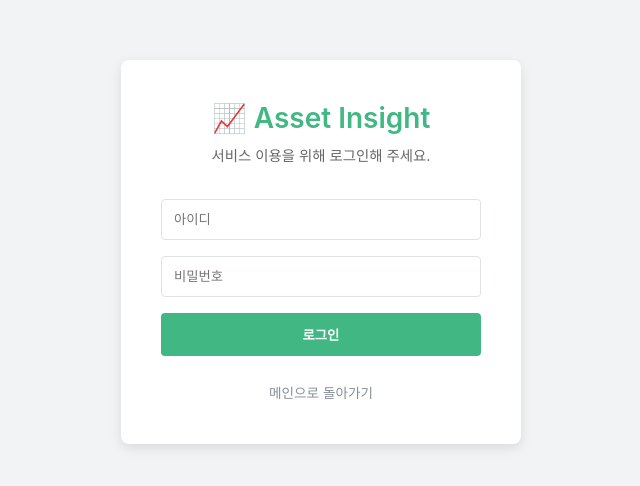
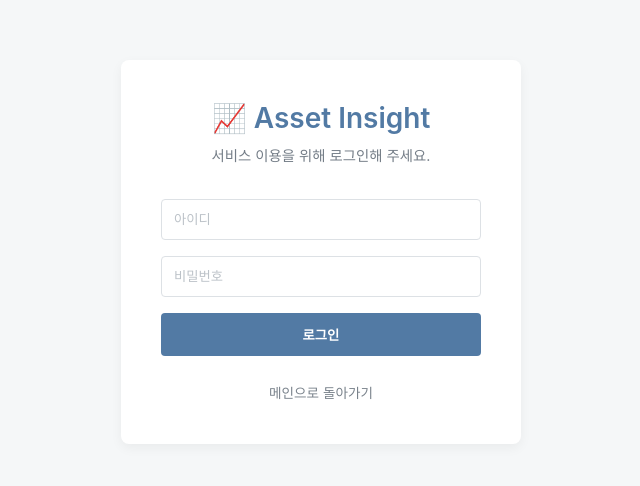
Before and after one commit to Do66i/asset-insight-nuxt, a Nuxt app: page /login in a window 1280 px wide. Shown: the part 148-634 px from the top of the page, without its empty margins (319-959 px from the left). Built offline with nearby package versions, Linux system fonts and the light colour scheme.

Commit message:
style: 전역 변수 컬러 개편 및 글로벌 네비게이션 바 스타일 최적화

```diff
--- a/assets/scss/_layout.scss
+++ b/assets/scss/_layout.scss
@@ -1,3 +1,5 @@
+@use 'variables';
+
 // 웹사이트 기본 초기화 및 여백 설정
 body {
   margin: 0;
@@ -17,3 +19,39 @@ body {
     flex: 1;
   }
 }
+
+/* === 글로벌 네비게이션 바 (GNB) 스타일 === */
+nav {
+  padding: 1rem;
+  background-color: variables.$Gray50;
+  border-bottom: 1px solid variables.$Gray200;
+
+  ul {
+    display: flex;
+    gap: 20px;
+    list-style: none;
+    margin: 0;
+    padding: 0;
+
+    .login-menu {
+      margin-left: auto;
+    }
+  }
+
+  a {
+    text-decoration: none;
+    color: variables.$Gray500;
+    font-weight: 500;
+    transition: all 0.2s ease;
+
+    &:hover {
+      color: variables.$Main400;
+    }
+
+    /* 현재 활성화된 페이지의 링크 */
+    &.router-link-active {
+      color: variables.$Main400;
+      font-weight: 700;
+    }
+  }
+}
--- /dev/null
+++ b/assets/scss/_login.scss
@@ -0,0 +1,87 @@
+// assets/scss/_login.scss
+@use 'variables';
+
+.login-page {
+  display: flex;
+  justify-content: center;
+  align-items: center;
+  min-height: 100vh;
+  background-color: variables.$Gray50; // 여름뮤트 연한 쿨그레이 배경
+
+  .login-box {
+    background: variables.$Gray00;
+    padding: 2.5rem;
+    border-radius: 8px;
+    box-shadow: 0 4px 12px rgba(0, 0, 0, 0.05); // 그림자도 부드럽게 조정
+    width: 100%;
+    max-width: 400px;
+    text-align: center;
+
+    h2 {
+      color: variables.$Main400; // 여름뮤트 시그니처 로즈 컬러
+      margin-bottom: 0.5rem;
+    }
+
+    p {
+      color: variables.$Gray600;
+      font-size: 0.9rem;
+      margin-bottom: 2rem;
+    }
+
+    .input-group {
+      margin-bottom: 1rem;
+
+      input {
+        width: 100%;
+        padding: 0.75rem;
+        border: 1px solid variables.$Gray200;
+        border-radius: 4px;
+        box-sizing: border-box;
+        color: variables.$Text-Normal;
+        background-color: variables.$Gray00;
+        transition: border-color 0.2s ease;
+
+        &::placeholder {
+          color: variables.$Medium-Gray;
+        }
+
+        &:focus {
+          border-color: variables.$Main300; // 포커스 시 부드러운 로즈 톤
+          outline: none;
+        }
+      }
+    }
+
+    button {
+      width: 100%;
+      padding: 0.75rem;
+      background-color: variables.$Main400; // 여름뮤트 버튼 메인 컬러
+      color: variables.$Gray00;
+      border: none;
+      border-radius: 4px;
+      font-weight: bold;
+      cursor: pointer;
+      transition: background-color 0.2s ease;
+
+      &:hover {
+        background-color: variables.$Main500; // 마우스 올리면 약간 더 깊은 플럼 로즈
+      }
+    }
+
+    .back-link {
+      margin-top: 1.5rem;
+
+      a {
+        color: variables.$Gray-Site;
+        font-size: 0.85rem;
+        text-decoration: none;
+        transition: color 0.2s ease;
+
+        &:hover {
+          color: variables.$Text-Normal;
+          text-decoration: underline;
+        }
+      }
+    }
+  }
+}
--- /dev/null
+++ b/assets/scss/_variables.scss
@@ -0,0 +1,134 @@
+// assets/scss/_variables.scss
+
+// ==========================================
+//  Color Variables
+// ==========================================
+
+// 차분하고 부드러운 모노톤 그레이
+$Text-Gray: #555B60;       // 본문용 블루이시 다크 그레이
+$Medium-Gray: #BCC2C8;     // 보더 및 플레이스홀더용 그레이
+$Light-Gray: #EAECEF;      // 백그라운드 및 연한 구분선용 그레이
+$Gray-Site: #79828B;       // 서브 텍스트 및 비활성화용 그레이
+
+// 여름뮤트 스틸 블루 & 네이비 라인업
+$Red: #C36A72;             // 경고/하락/포인트용 톤다운된 장미색 (기존 유지)
+$Main100: #E6EEF4;         // 맑고 연한 에쉬 스카이 블루 (배경/강조 블록용)
+$Main200: #C2D3E4;         // 은은한 회청색 뮤트 블루
+$Main300: #8EACCC;         // 채도를 살짝 낮춘 정갈한 스틸 블루
+$Main400: #527AA4;         // 여름뮤트 핵심 푸른색 (비선택 탭과 확실한 대비를 주는 GNB 활성화 컬러)
+$Main500: #355A82;         // 깊고 선명한 인디고 네이비 (버튼/셀렉트박스 등)
+$Main600: #1D3958;         // 도토 취향 저격: 가장 깊고 묵직한 다크 오션 네이비 (메인 타이틀용)
+$Main-Gradation: linear-gradient(180deg, #8EACCC 0%, #355A82 100%);
+
+// 푸른 끼와 조화를 이루는 완전 쿨 에쉬 그레이 라인업
+$Text-Normal: #16191C;     // 푸른 끼가 아주 살짝 도는 세련된 블랙 (기본 타이틀 텍스트)
+$Gray00: #FFFFFF;
+$Gray50: #F5F7F8;          // 연한 대시보드 카드 배경색
+$Gray100: #E9ECEF;
+$Gray200: #DDE1E5;
+$Gray300: #CED4DA;
+$Gray400: #ADB5BD;
+$Gray500: #9098A1;
+$Gray600: #747D87;
+$Gray700: #5C646E;
+$Gray800: #454B52;
+$Gray900: #2E3236;
+$Gray1000: #1A1C1E;
+
+
+// ==========================================
+//  Mixins
+// ==========================================
+
+// 스크롤바 스타일링 정의
+@mixin scrollBar() {
+  &::-webkit-scrollbar {
+    width: 20px;
+    height: 6px;
+  }
+  &::-webkit-scrollbar-track {
+    box-shadow: inset 0 0 10px 10px #FFF;
+    border-radius: 10px;
+  }
+  &::-webkit-scrollbar-thumb {
+    box-shadow: inset 0 0 10px 10px $Gray100;
+    border-radius: 10px;
+    min-height: 40px;
+  }
+  &::-webkit-scrollbar-button:horizontal:single-button:end {
+    position: absolute;
+    overflow: hidden;
+    content: '';
+    width: 35px;
+  }
+  &::-webkit-scrollbar-track:vertical {
+    background-clip: padding-box;
+    border: 7px solid transparent;
+  }
+  &::-webkit-scrollbar-thumb:vertical {
+    background-clip: padding-box;
+    border: 7px solid transparent;
+  }
+}
+
+// 텍스트 영역 공통 스타일
+@mixin textArea() {
+  color: $Gray700;
+  font-size: 14px;
+  font-weight: 400;
+  text-align: left;
+  border-radius: 4px;
+  border: 1px solid $Gray100;
+  background: #FFF;
+  height: 180px;
+  padding: 16px;
+  overflow: auto;
+  @include scrollBar();
+}
+
+// 폰트 스타일 생성용
+@mixin fontStyle($font, $size, $weight, $height, $color, $letter){
+  font-family: $font, sans-serif;
+  font-size: $size;
+  font-weight: $weight;
+  line-height: $height;
+  color: $color;
+  letter-spacing: $letter;
+}
+
+// 배경 이미지 지정용
+@mixin bgImg($width, $height, $bgUrl, $bgSize, $bgPos) {
+  width: $width;
+  height: $height;
+  background-image: url($bgUrl);
+  background-size: $bgSize;
+  background-position: $bgPos;
+}
+
+// 본문 볼드 텍스트 단축용
+@mixin bodyTextBold($size) {
+  @include fontStyle('Pretendard', $size, 600, normal, $Text-Gray, 0);
+}
+
+// 플렉스 박스 레이아웃용
+@mixin itemsFlex($display, $items, $content){
+  display: $display;
+  align-items: $items;
+  justify-content: $content;
+}
+
+// 기본 그리드 레이아웃용
+@mixin gridList($num, $column, $row) {
+  display: grid;
+  grid-template-columns: repeat($num, minmax(0, 1fr));
+  column-gap: $column;
+  row-gap: $row;
+}
+
+// 고정 가로폭 그리드 레이아웃용
+@mixin gridListAuto($num, $width, $column, $row) {
+  display: grid;
+  grid-template-columns: repeat($num, $width);
+  column-gap: $column;
+  row-gap: $row;
+}
--- a/assets/scss/main.scss
+++ b/assets/scss/main.scss
@@ -4,7 +4,7 @@
 // 브라우저마다 상이한 기본 여백, 폼 요소, 리스트 스타일 등을 전부 제거하여
 // 어떤 브라우저에서든 동일한 시작점을 가질 수 있도록 화면을 깨끗하게 밀어줍니다.
 // =================================================================
-@import 'reset';
+@use 'reset';
 
 // =================================================================
 // 2. Base Typography (기본 글로벌 규격)
@@ -12,7 +12,7 @@
 // 초기화된 도화지 위에 전체 본문 폰트(Pretendard), 글자 색상, 줄바꿈 간격 및
 // h1, h2, p 같은 기본 타이틀 태그들의 크기(rem)와 두께를 전역 정의합니다.
 // =================================================================
-@import 'typography';
+@use 'typography';
 
 // =================================================================
 // 3. Global Layout (화면 골격 및 배치)
@@ -20,4 +20,8 @@
 // 헤더, 푸터, 사이드바를 포함한 웹사이트 전체의 큰 구조적 틀을 잡습니다.
 // 모든 페이지 내용물이 들어갈 공통 박스 모델(.container) 등의 배치를 담당합니다.
 // =================================================================
-@import 'layout';
+@use 'layout';
+
+// =================================================================
+// 4. Authentication & Login (로그인 및 인증 스타일)
+@use 'login';
--- a/components/common/Gnb.vue
+++ b/components/common/Gnb.vue
@@ -33,26 +33,4 @@
 // ----- Methods -----
 </script>
 <style scoped lang="scss">
-/* 간단하게 가로 정렬 스타일링 */
-nav {
-  padding: 1rem;
-  background-color: #f8f9fa;
-  border-bottom: 1px solid #dee2e6;
-}
-ul {
-  display: flex;
-  gap: 20px;
-  list-style: none;
-  margin: 0;
-  padding: 0;
-}
-a {
-  text-decoration: none;
-  color: #333333;
-  font-weight: bold;
-}
-/* 현재 활성화된 페이지의 링크에 자동으로 붙는 Nuxt 클래스 */
-.router-link-active {
-  color: #41b883;
-}
 </style>
--- a/pages/login.vue
+++ b/pages/login.vue
@@ -47,79 +47,6 @@ definePageMeta({
 });
 </script>
 
-<style lang="scss" scoped>
-.login-page {
-  display: flex;
-  justify-content: center;
-  align-items: center;
-  min-height: 100vh;
-  background-color: #f1f3f5;
+<style scoped lang="scss">
 
-  .login-box {
-    background: #ffffff;
-    padding: 2.5rem;
-    border-radius: 8px;
-    box-shadow: 0 4px 12px rgba(0, 0, 0, 0.1);
-    width: 100%;
-    max-width: 400px;
-    text-align: center;
-
-    h2 {
-      color: #41b883;
-      margin-bottom: 0.5rem;
-    }
-
-    p {
-      color: #666666;
-      font-size: 0.9rem;
-      margin-bottom: 2rem;
-    }
-
-    .input-group {
-      margin-bottom: 1rem;
-
-      input {
-        width: 100%;
-        padding: 0.75rem;
-        border: 1px solid #dee2e6;
-        border-radius: 4px;
-        box-sizing: border-box;
-
-        &:focus {
-          border-color: #41b883;
-          outline: none;
-        }
-      }
-    }
-
-    button {
-      width: 100%;
-      padding: 0.75rem;
-      background-color: #41b883;
-      color: white;
-      border: none;
-      border-radius: 4px;
-      font-weight: bold;
-      cursor: pointer;
-
-      &:hover {
-        background-color: #35495e;
-      }
-    }
-
-    .back-link {
-      margin-top: 1.5rem;
-
-      a {
-        color: #868e96;
-        font-size: 0.85rem;
-        text-decoration: none;
-
-        &:hover {
-          text-decoration: underline;
-        }
-      }
-    }
-  }
-}
 </style>
```
